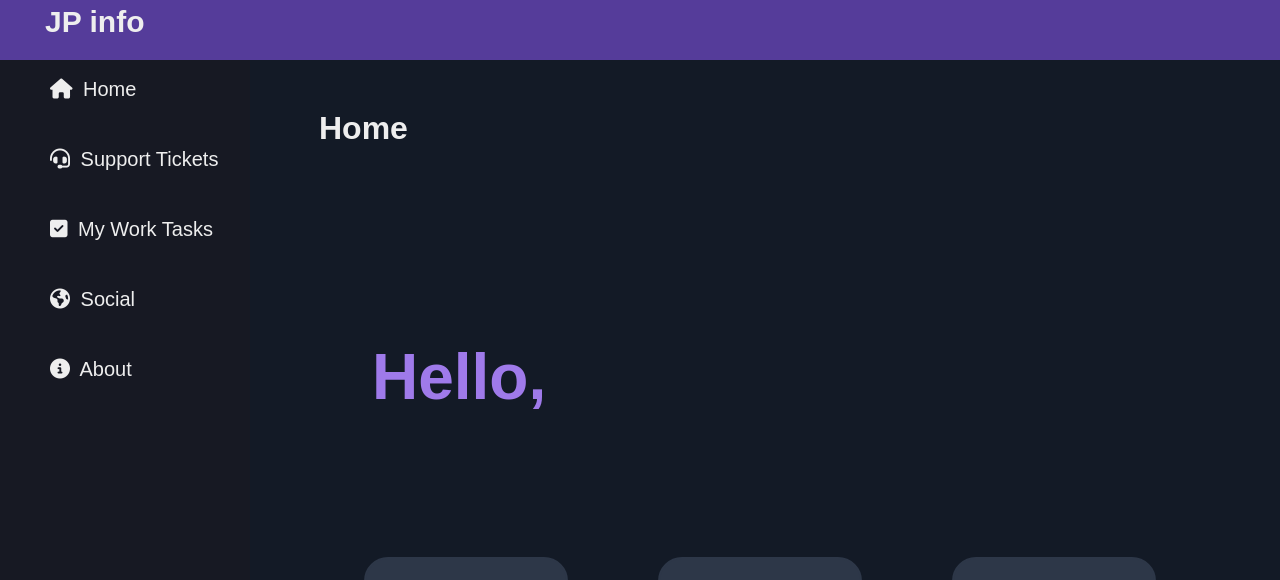
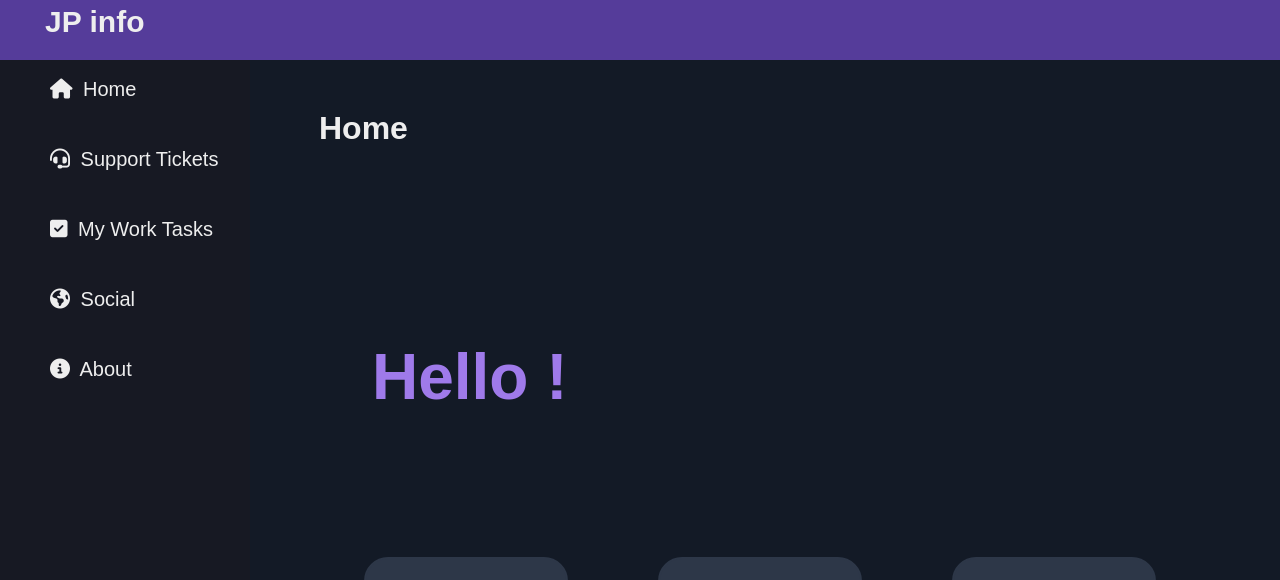
Before and after one commit to josippr/TVZ-zavrsni-rad, a React (Create React App) app: page / in a window 1280 px wide. Shown: the top 580 px of the page. Built offline with nearby package versions, Linux system fonts and the light colour scheme.

Commit message:
Home - small typo fix

```diff
--- a/src/pages/explore.js
+++ b/src/pages/explore.js
@@ -112,7 +112,7 @@ function Explore() {
             <h1>Home</h1>
             <div className='home-content'>
                 <div className='home-features'>
-                        Hello, {username}
+                        Hello {username}!
                         {/* <h2>We missed you!</h2> */}
                 </div>
                 <div className='home-icons'>
```
